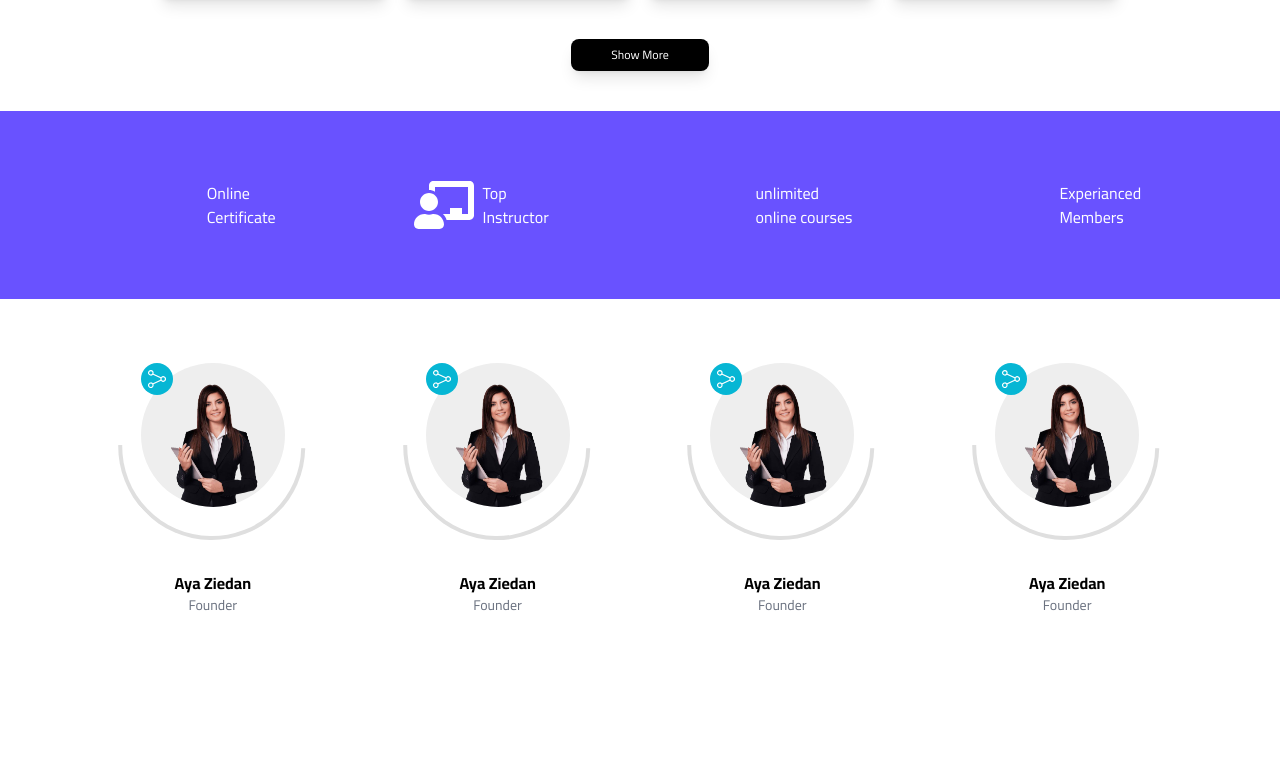
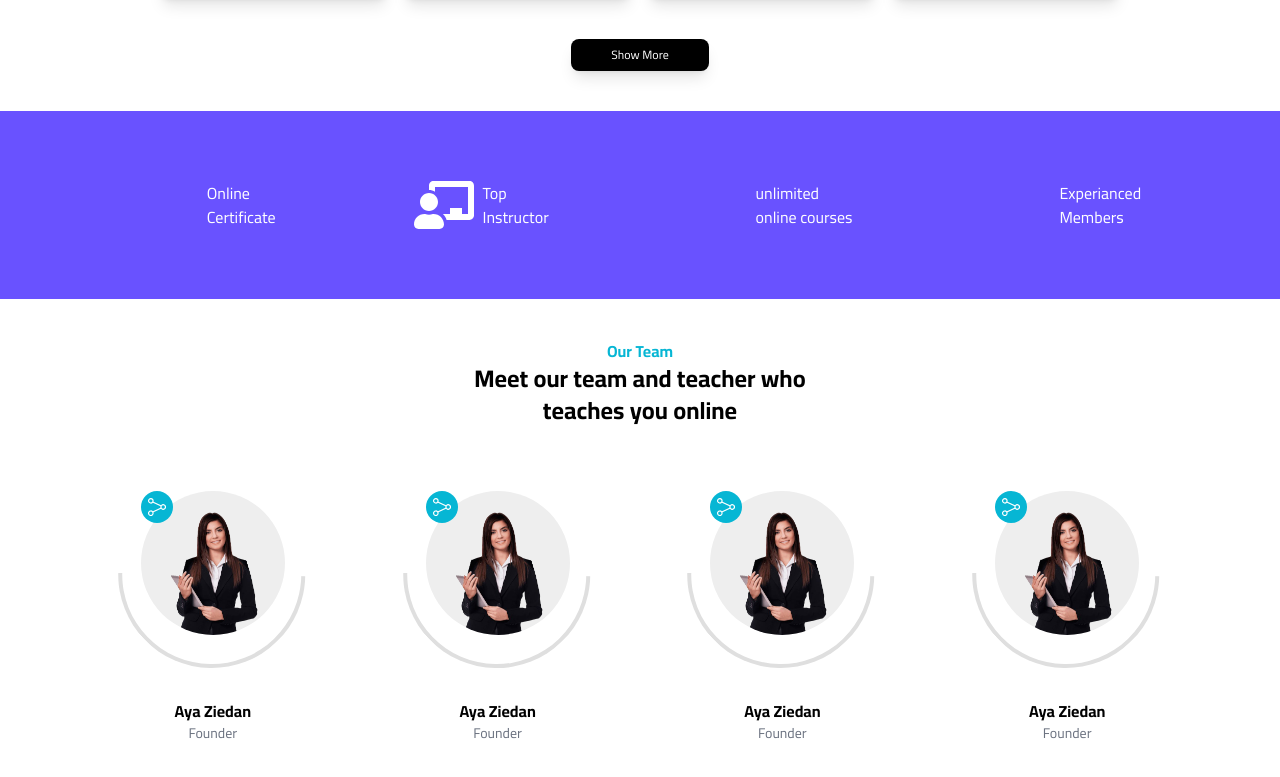
Before and after one commit to mahmoudali0001/English-park, a React (Create React App) app: page / in a window 1280 px wide. Shown: the part 1703-2480 px from the top of the page. Before the commit the page ends 2382 px from the top, so only its background shows below. Built offline with nearby package versions, Linux system fonts and the light colour scheme; some icons are missing; a web font is replaced by a local one.

Commit message:
fix some bug

```diff
--- a/src/Compononts/HomePageComponents/QUAALFIED TEACHRS/QualfiedTeachrsCards.js
+++ b/src/Compononts/HomePageComponents/QUAALFIED TEACHRS/QualfiedTeachrsCards.js
@@ -3,11 +3,20 @@ import React from "react";
 import QualfiedTeachrsCard from "./QUAALFIED TEACHRS CARD/QualfiedTeachrsCard";
 
 const QualfiedTeachrsCards = (props) => (
-  <section className="flex justify-evenly text-white py-16 relative">
-    <QualfiedTeachrsCard />
-    <QualfiedTeachrsCard />
-    <QualfiedTeachrsCard />
-    <QualfiedTeachrsCard />
+  <section className="py-10">
+    <article className="text-center">
+      <span className="text-base text-cyan-500 font-bold">Our Team</span>
+
+      <p className="text-center font-bold text-2xl">
+        Meet our team and teacher who <br /> teaches you online
+      </p>
+    </article>
+    <article className="flex flex-row py-16 relative justify-evenly ">
+      <QualfiedTeachrsCard />
+      <QualfiedTeachrsCard />
+      <QualfiedTeachrsCard />
+      <QualfiedTeachrsCard />
+    </article>
   </section>
 );
 
```
